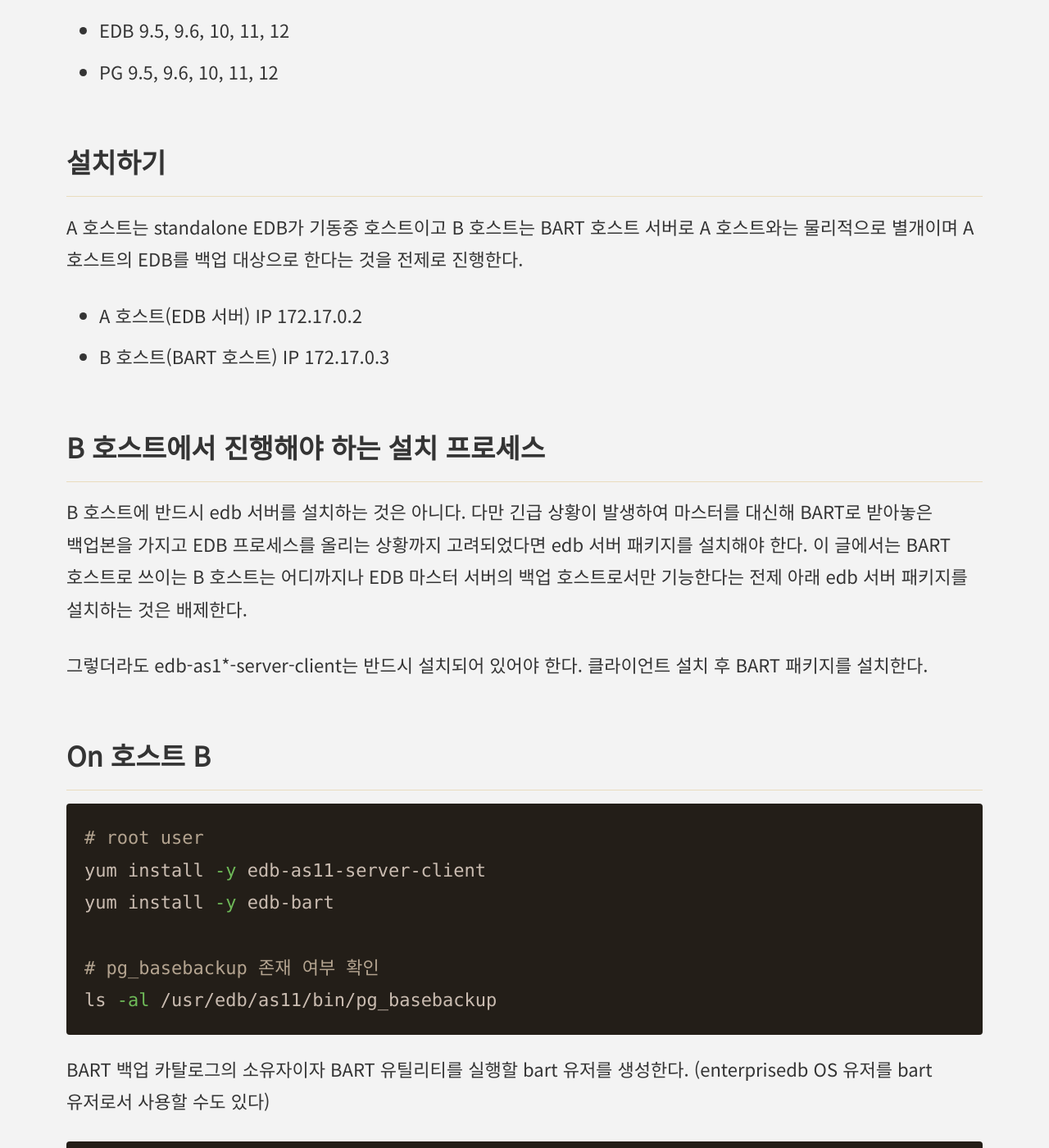
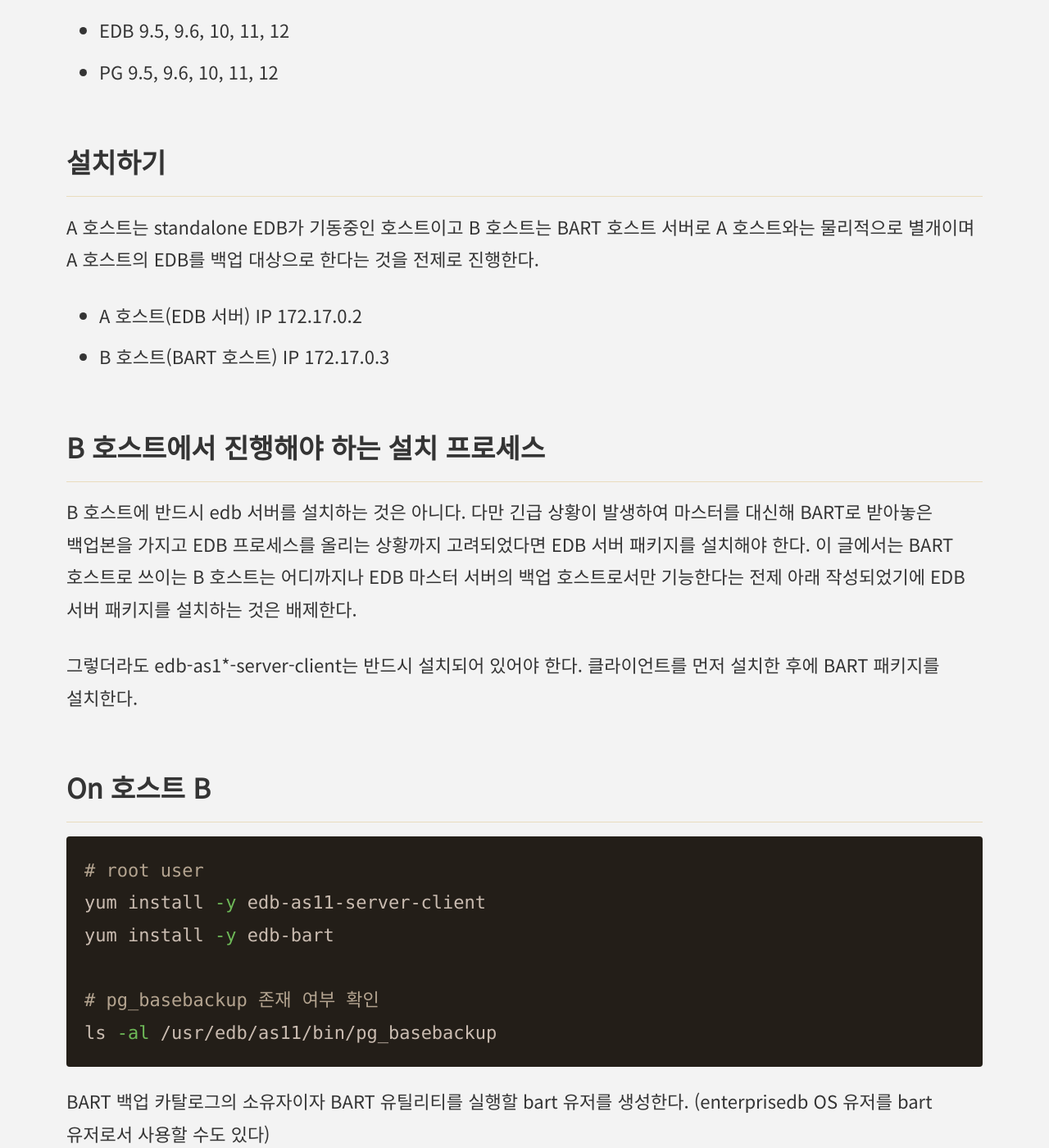
Before and after one commit to coiy/coiy.github.io, a Jekyll site: the page built from _posts/2020-01-22-edb_bart.md, in a window 1280 px wide and 1400 px high, scrolled down 1861 px. Shown: the whole window at 82% size. Built offline with Jekyll 4.4.1, drawn with Linux system fonts in a browser that asks for light colours; cached includes are drawn as plain includes.

Commit message:
본문 수정.

```diff
--- a/_posts/2020-01-22-edb_bart.md
+++ b/_posts/2020-01-22-edb_bart.md
@@ -33,15 +33,15 @@ comments: false
 
 
 ## 설치하기
-A 호스트는 standalone EDB가 기동중 호스트이고 B 호스트는 BART 호스트 서버로 A 호스트와는 물리적으로 별개이며 A 호스트의 EDB를 백업 대상으로 한다는 것을 전제로 진행한다.
+A 호스트는 standalone EDB가 기동중인 호스트이고 B 호스트는 BART 호스트 서버로 A 호스트와는 물리적으로 별개이며 A 호스트의 EDB를 백업 대상으로 한다는 것을 전제로 진행한다.
 
 * A 호스트(EDB 서버) IP 172.17.0.2
 * B 호스트(BART 호스트) IP 172.17.0.3
 
 ## B 호스트에서 진행해야 하는 설치 프로세스
-B 호스트에 반드시 edb 서버를 설치하는 것은 아니다. 다만 긴급 상황이 발생하여 마스터를 대신해 BART로 받아놓은 백업본을 가지고 EDB 프로세스를 올리는 상황까지 고려되었다면 edb 서버 패키지를 설치해야 한다. 이 글에서는 BART 호스트로 쓰이는 B 호스트는 어디까지나 EDB 마스터 서버의 백업 호스트로서만 기능한다는 전제 아래 edb 서버 패키지를 설치하는 것은 배제한다.
+B 호스트에 반드시 edb 서버를 설치하는 것은 아니다. 다만 긴급 상황이 발생하여 마스터를 대신해 BART로 받아놓은 백업본을 가지고 EDB 프로세스를 올리는 상황까지 고려되었다면 EDB 서버 패키지를 설치해야 한다. 이 글에서는 BART 호스트로 쓰이는 B 호스트는 어디까지나 EDB 마스터 서버의 백업 호스트로서만 기능한다는 전제 아래 작성되었기에 EDB 서버 패키지를 설치하는 것은 배제한다.
 
-그렇더라도 edb-as1*-server-client는 반드시 설치되어 있어야 한다. 클라이언트 설치 후 BART 패키지를 설치한다.
+그렇더라도 edb-as1*-server-client는 반드시 설치되어 있어야 한다. 클라이언트를 먼저 설치한 후에 BART 패키지를 설치한다.
 
 ## On 호스트 B
 
```
Also changed, not shown: _posts/2020-01-28-pg_rman_introduction.md (+3 -3 lines).
